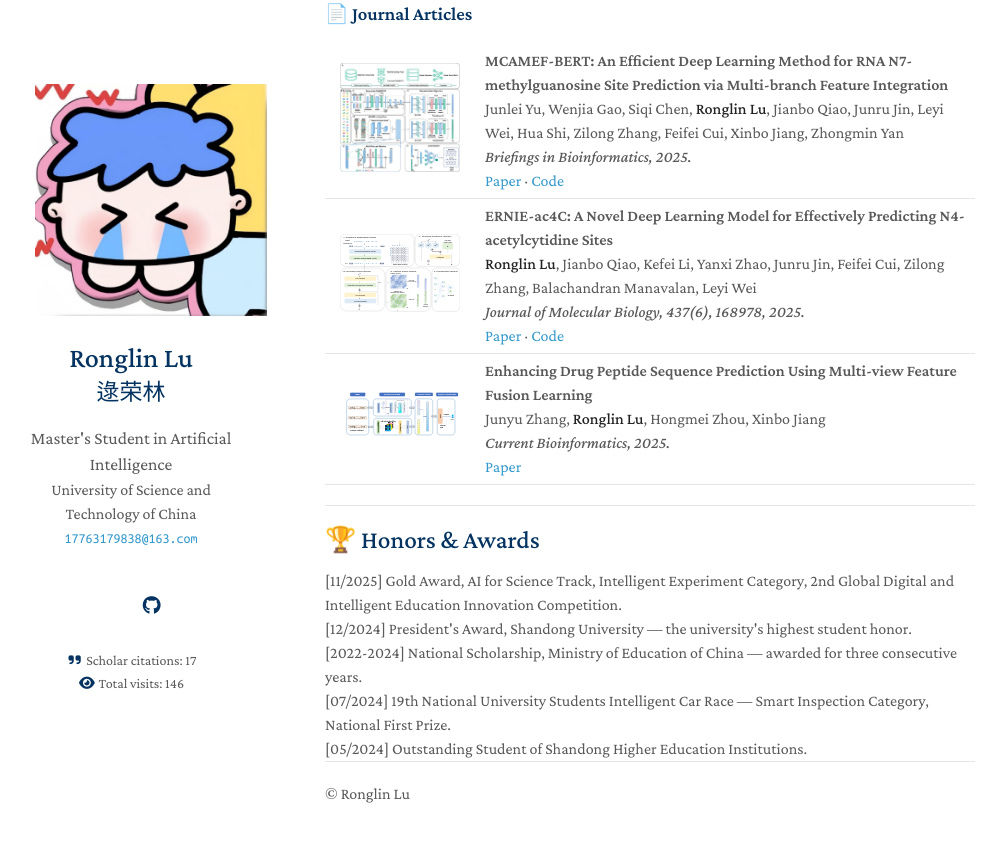
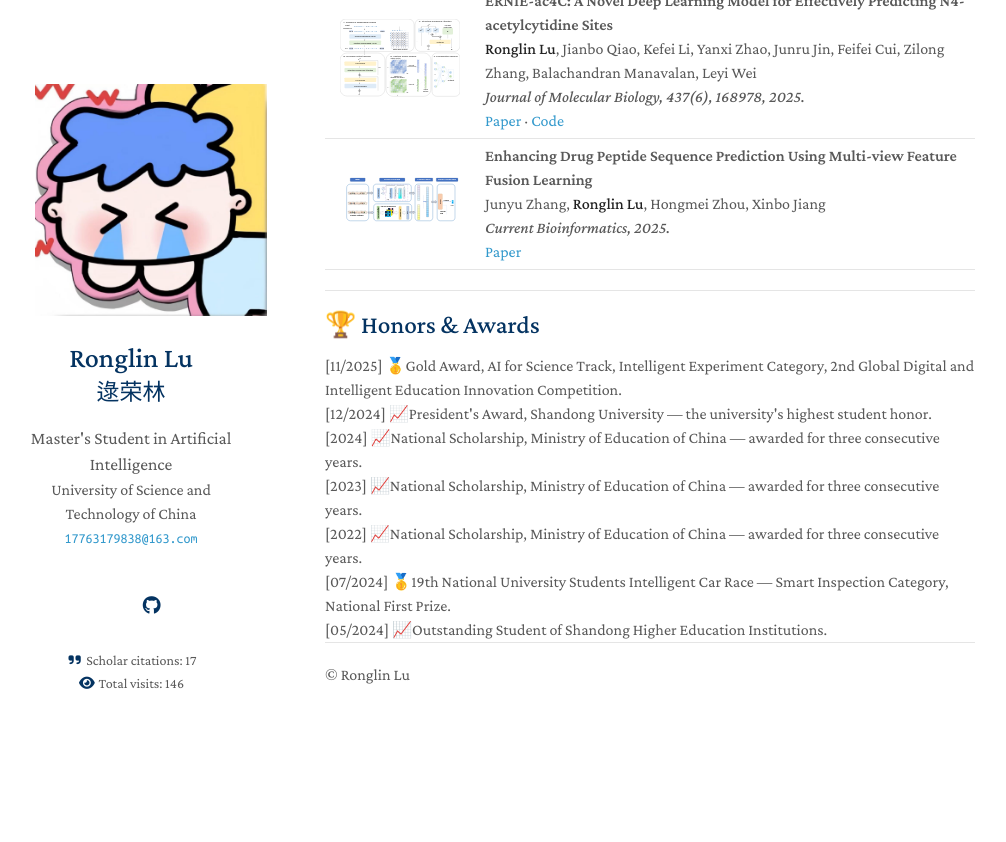
Before and after one commit to lrlbcxdd/lrlbcxdd.github.io, a Jekyll site: the page built from index.md, in a window 1280 px wide and 900 px high, scrolled down 907 px. Shown: the top 842 px of the window, without its empty margins (145-1151 px from the left). Built offline with Jekyll 4.4.1, drawn with Linux system fonts in a browser that asks for light colours; a style sheet for code colours, icons or effects is not loaded; our own code applies the rules of GitHub Pages for plain Markdown files; after the commit the page ends 1688 px from its top, so only the background shows below that; some of the changed text lies outside the part shown.

```diff
--- a/index.md
+++ b/index.md
@@ -12,31 +12,12 @@
 
 ---
 
-## 🏫 Affiliation
-
-<table>
-<tr>
-<td style="width:100px; text-align:center; vertical-align:middle;">
-<img src="assets/img/USTC_logo_2008.svg.webp" width="100" alt="USTC" />
-</td>
-<td>
-<b>Master's Student in Artificial Intelligence</b><br />
-School of Artificial Intelligence and Data Science<br />
-University of Science and Technology of China, Hefei, China<br />
-<br />
-<b>Advisor:</b> <a href="https://saids.ustc.edu.cn/2024/0530/c36361a642532/page.htm">Prof. Zhicheng Zhong</a>
-</td>
-</tr>
-</table>
-
----
-
 ## 🎓 Education
 
 <table>
 <tr>
 <td style="width:100px; text-align:center; vertical-align:middle;">
-<img src="assets/img/USTC_logo_2008.svg.webp" width="100" alt="USTC" />
+<img src="assets\img\images.png" width="100" alt="USTC" />
 </td>
 <td>
 <b>University of Science and Technology of China, China</b><br />
@@ -68,27 +49,35 @@
 <div class="honors">
   <div class="honor-item">
     <span class="honor-date">[11/2025]</span>
-    <span class="honor-text">Gold Award, AI for Science Track, Intelligent Experiment Category, 2nd Global Digital and Intelligent Education Innovation Competition.</span>
+    <span class="honor-text">🥇Gold Award, AI for Science Track, Intelligent Experiment Category, 2nd Global Digital and Intelligent Education Innovation Competition.</span>
   </div>
 
   <div class="honor-item">
     <span class="honor-date">[12/2024]</span>
-    <span class="honor-text">President's Award, Shandong University — the university's highest student honor.</span>
+    <span class="honor-text">📈President's Award, Shandong University — the university's highest student honor.</span>
   </div>
 
   <div class="honor-item">
-    <span class="honor-date">[2022-2024]</span>
-    <span class="honor-text">National Scholarship, Ministry of Education of China — awarded for three consecutive years.</span>
+    <span class="honor-date">[2024]</span>
+    <span class="honor-text">📈National Scholarship, Ministry of Education of China — awarded for three consecutive years.</span>
+  </div>
+    <div class="honor-item">
+    <span class="honor-date">[2023]</span>
+    <span class="honor-text">📈National Scholarship, Ministry of Education of China — awarded for three consecutive years.</span>
+  </div>
+    <div class="honor-item">
+    <span class="honor-date">[2022]</span>
+    <span class="honor-text">📈National Scholarship, Ministry of Education of China — awarded for three consecutive years.</span>
   </div>
 
   <div class="honor-item">
     <span class="honor-date">[07/2024]</span>
-    <span class="honor-text">19th National University Students Intelligent Car Race — Smart Inspection Category, National First Prize.</span>
+    <span class="honor-text">🥇19th National University Students Intelligent Car Race — Smart Inspection Category, National First Prize.</span>
   </div>
 
   <div class="honor-item">
     <span class="honor-date">[05/2024]</span>
-    <span class="honor-text">Outstanding Student of Shandong Higher Education Institutions.</span>
+    <span class="honor-text">📈Outstanding Student of Shandong Higher Education Institutions.</span>
   </div>
 </div>
 
```
